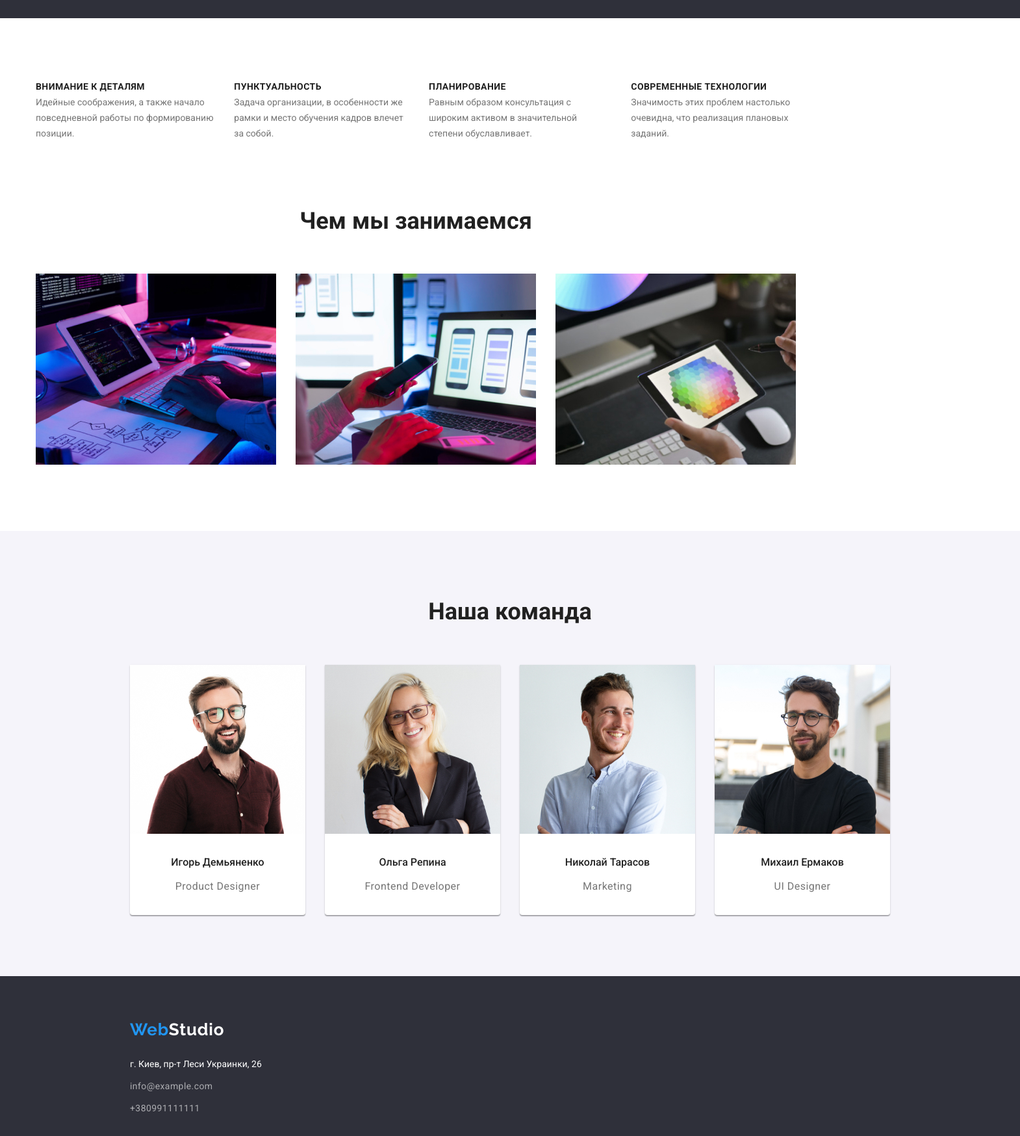
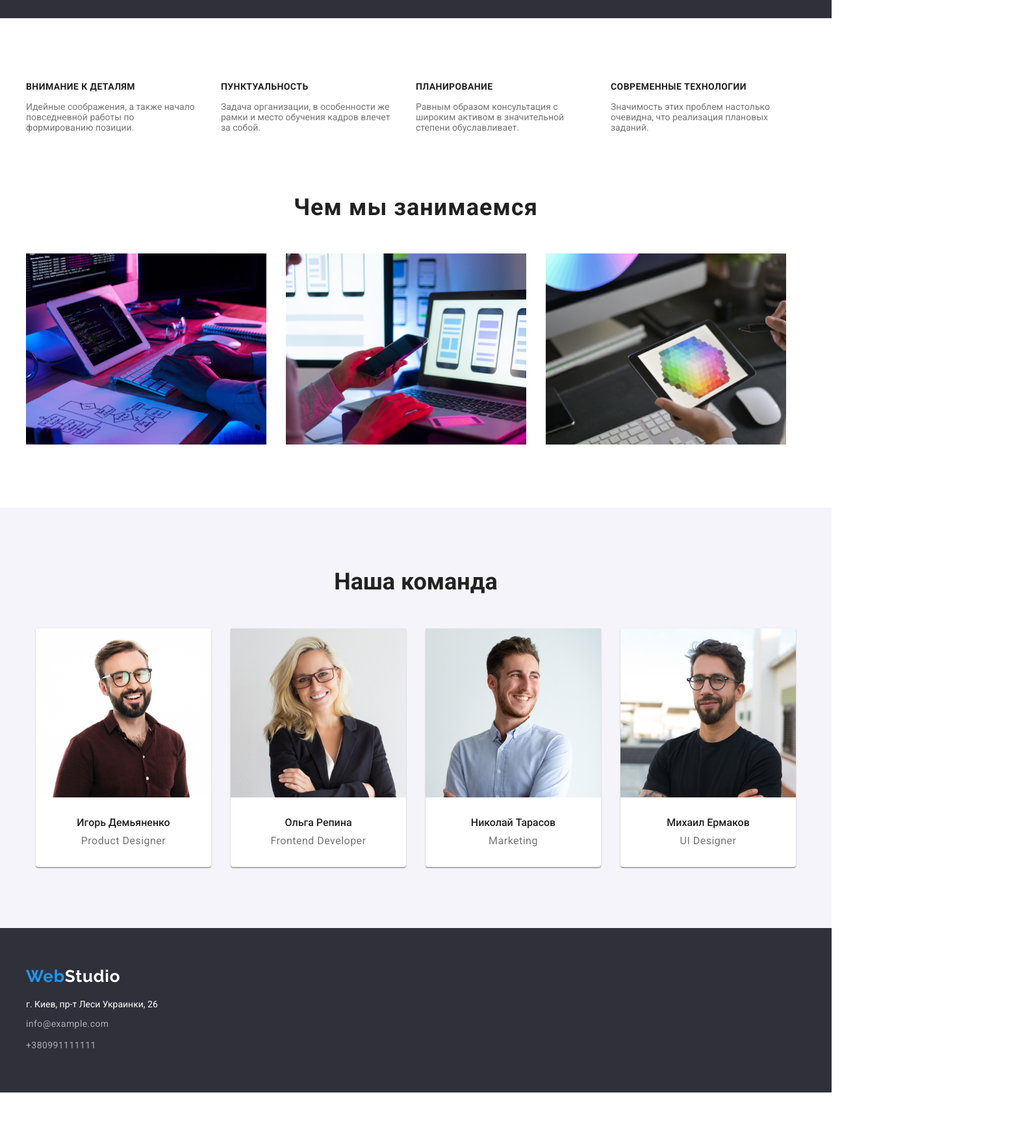
Before and after one commit to OlesRezvaniuk/goit-markup-hw-03, a plain HTML site: page index.html in a window 1280 px wide. Shown: the part 640-2388 px from the top of the page at 65% size, 1570 px wide, since content can reach past the window. After the commit the page ends 2321 px from the top, so only its background shows below. Drawn offline with nearby package versions, Linux system fonts and the light colour scheme.

Commit message:
made corrections

```diff
--- a/index.html
+++ b/index.html
@@ -19,7 +19,8 @@
 
 <body>
     <!-- шапка -->
-        <header class="header contanier">
+        <header>
+            <div class="header contanier">
                 <a href="./index.html" class="logo-main">Web<span class="logo-second">Studio</span></a>
                 <nav class="header-nav">
                     <ul class="header-pages list">
@@ -38,16 +39,20 @@
                     <li class="item"><a href="mailto:info@devstudio.com" class="header-link action">info@devstudio.com</a></li>
                     <li class="item"><a href="tel:+380961111111" class="header-link action">+380961111111</a></li>
                 </ul>
+            </div>
         </header>
     <!-- основа -->
         <main>
             <!-- hero -->
-            <section class="hero contanier">
+            <section class="hero">
+                <div class="contanier">
                     <h1 class="title">Эффективные решения<br>для вашего бизнеса</h1>
                     <button type="button" class="button">Заказать услугу</button>
+                </div>
             </section>
             <!-- features -->
-            <section class="features contanier">
+            <section class="features">
+                <div class="contanier">
                     <h2 class="features-title section-title">Особенности</h2>
                     <ul class="features-list list">
                         <li class="item">
@@ -67,8 +72,10 @@
                             <p>Значимость этих проблем настолько очевидна, что реализация плановых заданий.</p>
                         </li>
                     </ul>
+                </div>
             </section>
-            <section class="works contanier">
+            <section class="works">
+                <div class=" contanier">
                     <h2 class="works-title section-title">Чем мы занимаемся</h2>
                     <ul class="work-list list">
                         <li class="item">
@@ -81,35 +88,47 @@
                             <img src="./images/whatdoimg3.jpg" alt="Web-design" width="370" height="294">
                         </li>
                     </ul>
+                </div>
             </section>
-            <section class="team contanier">
+            <section class="team">
+                <div contanier>
                     <h2 class="team-title section-title">Наша команда</h2>
                     <ul class="team-list list">
                         <li class="item">
                             <img src="./images/employee1.jpg" class="team-photo" alt="Игорь Демьяненко" width="270" height="260">
+                            <div class="member-info">
                                 <h3 class="name">Игорь Демьяненко</h3>
                                 <p class="work-position">Product Designer</p>
+                            </div>
                         </li>
                         <li class="item">
                             <img src="./images/employee2.jpg" class="team-photo" alt="Ольга Репина" width="270" height="260">
+                            <div class="member-info">
                             <h3 class="name">Ольга Репина</h3>
                             <p class="work-position">Frontend Developer</p>
+                            </div>
                         </li>
                         <li class="item">
                             <img src="./images/employee3.jpg" class="team-photo" alt="Николай Тарасов" width="270" height="260">
+                            <div class="member-info">
                             <h3 class="name">Николай Тарасов</h3>
                             <p class="work-position">Marketing</p>
+                            </div>
                         </li>
                         <li class="item">
                             <img src="./images/employee4.jpg" class="team-photo" alt="Михаил Ермаков" width="270" height="260">
+                            <div class="member-info">
                             <h3 class="name">Михаил Ермаков</h3>
                             <p class="work-position">UI Designer</p>
+                            </div>
                         </li>
                     </ul>
+                </div>
             </section>
         </main>
     <!-- пол -->
-        <footer class="footer contanier">
+        <footer class="footer">
+            <div class="contanier">
                 <a href="./index.html" class="logo-main">Web<span class="logo-second footer-second">Studio</span></a>
                 <address class="footer-address">
                     <ul class="address-list list">
@@ -120,6 +139,7 @@
                         <li class="item"><a href="tel:+380991111111" class="link">+380991111111</a></li>
                     </ul>
                 </address>
+            </div>
         </footer>
 </body>
 
--- a/style/style.css
+++ b/style/style.css
@@ -30,7 +30,6 @@ body {
     font-family: 'roboto', sans-serif;
     font-size: 14px;
     font-weight: 400;
-    line-height: 1.71;
 }
 
 .list {
@@ -38,9 +37,7 @@ body {
 }
 
 .contanier {
-    width: 1170px;
-    padding-left: 15px;
-    padding-right: 15px;
+    width: 1200px;
     margin-left: auto;
     margin-right: auto;
 }
@@ -123,10 +120,9 @@ body {
 /* hearo */
 .hero {
     background-color: var(--background-color);
-    padding: 200px;
+    padding-top: 200px;
+    padding-bottom: 200px;
     text-align: center;
-
-    margin-bottom: 94px;
 }
 
 .hero .title {
@@ -160,6 +156,10 @@ body {
 }
 
 /* features */
+.features {
+    padding-top: 94px;
+}
+
 .section-title {
     font-weight: 700;
     font-size: 36px;
@@ -172,7 +172,10 @@ body {
 
 .features-list {
     display: flex;
-    margin-bottom: 92px;
+}
+
+.features-list .item {
+    width: 270px;
 }
 
 .features-list .features-title {
@@ -183,6 +186,7 @@ body {
     font-size: 14px;
     line-height: 1.71;
     letter-spacing: 0.03em;
+    margin-bottom: 10px;
 }
 
 .features .item+.item {
@@ -191,12 +195,20 @@ body {
 
 /* work */
 .works {
+    padding-top: 94px;
     text-align: center;
-    margin-bottom: 94px;
 }
 
 .works-title {
     margin-bottom: 50px;
+
+    font-weight: 700;
+    font-size: 36px;
+    line-height: 42px;
+    text-align: center;
+    letter-spacing: 0.03em;
+
+    color: var(--heavy-text-color);
 }
 
 .work-list {
@@ -212,7 +224,8 @@ body {
     text-align: center;
     background-color: var(--community-bg-color);
 
-    padding: 94px 200px;
+    padding: 94px;
+    margin-top: 94px;
 }
 
 .team-title {
@@ -221,7 +234,7 @@ body {
 
 .team-list {
     display: flex;
-
+    justify-content: center;
 }
 
 .team-list .item {
@@ -232,12 +245,16 @@ background-color: var(--white-text-color);
 }
 
 .team-photo {
-    margin-bottom: 30px;
     display: block;
 }
 
 .team-list .item+.item {
     margin-left: 30px;
+}
+
+.member-info {
+    margin-top: 30px;
+    margin-bottom: 30px;
 }
 
 .team .name {
@@ -252,12 +269,16 @@ background-color: var(--white-text-color);
     font-size: 16px;
     letter-spacing: 0.03em;
 
-    margin-bottom: 30px;
 }
 
 
 /* <<<<<<<<<<Main page - studio <<<<<<<<<<<*/
 /*>>>>>>>>>second page community>>>>>>>>> */
+.page-second {
+    margin-top: 94px;
+    margin-bottom: 94px;
+}
+
 .portfolio-header {
     padding: 0px 215px;
     border-bottom: 1px solid #ECECEC;
@@ -310,7 +331,6 @@ background-color: var(--white-text-color);
     gap: 30px;
 
     margin: 0px auto;
-    margin-bottom: 94px;
 }
 
 .example-list .photo-title {
@@ -321,6 +341,15 @@ background-color: var(--white-text-color);
     letter-spacing: 0.06em;
 
     color: var(--heavy-text-color);
+}
+
+.card-image {
+    display: block;
+}
+
+.portfolio-info {
+    padding: 20px 24px;
+    border: 1px solid #EEEEEE;
 }
 
 .example-list .info {
@@ -338,7 +367,8 @@ background-color: var(--white-text-color);
 
 .footer {
     background-color: var(--background-color);
-    padding: 60px 200px;
+    padding-top: 60px;
+    padding-bottom: 60px;
 }
 
 .footer .logo-main {
```
Also changed, not shown: portfolio.html (+31 -11 lines). Lines whose indentation alone changed are shown as unchanged.
